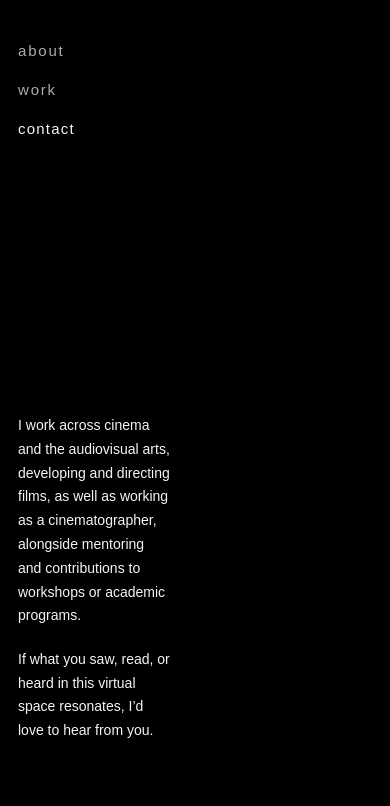
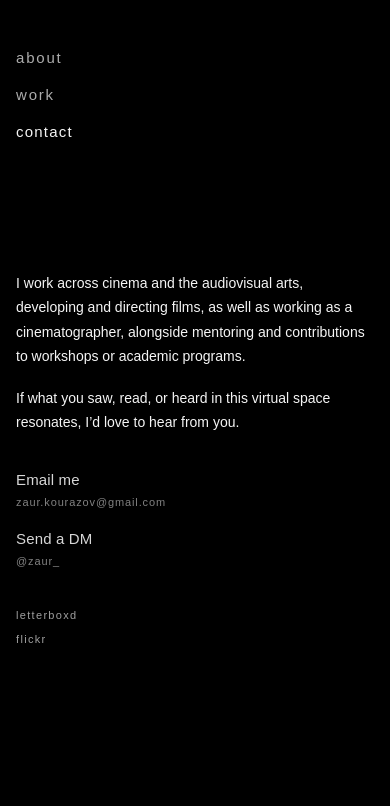
Before and after one commit to WhatsappRiki/ZaurKourazovwebsite, a website built with Parcel: page contact.html in a window 390 px wide. Shown: the part 88-894 px from the top of the page. After the commit the page ends 844 px from the top, so only its background shows below. Built offline with nearby package versions, Linux system fonts and the light colour scheme.

Commit message:
Update mobile contact.html

```diff
--- a/contact.html
+++ b/contact.html
@@ -232,39 +232,83 @@
       }
 
       /* ---------- RESPONSIVE ---------- */
+     /* ---------- MOBILE TUNING (desktop unchanged) ---------- */
+
 @media (max-width: 1000px) {
+  /* 1 kolom, net als About */
   .contact-shell {
     grid-template-columns: 1fr;
-          row-gap: 40px;
+    row-gap: 28px;
   }
 
+  /* Rechterkolom start niet zo laag op mobile */
   .contact-right {
-          max-width: 720px;
-          padding-top: 235px;
-        }
+    grid-template-columns: 1fr; /* geen 2 kolommen op mobile */
+    row-gap: 18px;
+    max-width: none;
+    padding-top: 28px; /* i.p.v. 235px */
   }
 
-      @media (max-width: 768px) {
-        .hero-logo {
-          font-size: 32px;
+  /* Tekst mag meer ademen */
+  .contact-text {
+    max-width: 52ch; /* “About feel” */
+    font-size: 14px;
+    line-height: 1.75;
   }
 
-        .hero-nav-vertical {
-          margin-top: 80px;
-          gap: 20px;
+  .contact-text p + p {
+    margin-top: 1.2em;
+  }
+
+  /* Actions mooi los van de tekst */
+  .contact-actions {
+    margin-top: 34px; /* meer ruimte tussen tekst en buttons */
+    gap: 18px;
+    max-width: 52ch; /* zelfde breedte als tekst */
+  }
+
+  /* Buttons iets luchtiger op touch */
+  .action--primary {
+    font-size: 15px;
+    line-height: 1.45;
+  }
+
+  .action--primary .hint {
+    font-size: 11px;
+    line-height: 1.4;
+  }
+
+  /* Secondary links echt “onderaan” gevoel */
+  .contact-secondary {
+    margin-top: 22px;
+    flex-direction: column;
+    gap: 12px;
+    align-items: flex-start;
   }
 }
 
 @media (max-width: 600px) {
+  /* Zelfde padding-gevoel als je About mobile */
   .contact-shell {
-          padding: 20px 18px 40px;
+    padding: 16px 16px 32px;
   }
 
   .hero-nav-vertical {
-          margin-top: 48px;
-          gap: 18px;
+    margin-top: 56px;
+    gap: 16px;
+  }
+
+  .contact-right {
+    padding-top: 22px;
+  }
+
+  /* Iets breder op kleinere schermen, zodat het minder “smal” voelt */
+  .contact-text,
+  .contact-actions {
+    max-width: 60ch;
   }
 }
+
     </style>
   </head>
 
```
Lines whose indentation alone changed are shown as unchanged.
